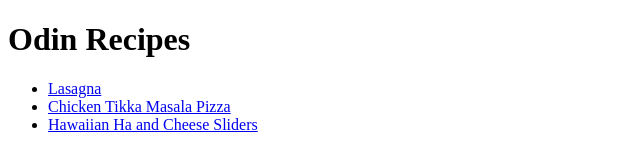
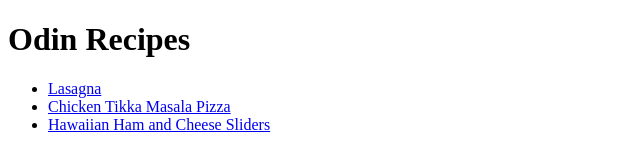
Before and after one commit to JerSincere/odin-recipes, a plain HTML site: page index.html in a window 1280 px wide. Shown: the full height of the page, 0-640 px from the left. Drawn offline with Linux system fonts and the light colour scheme.

Commit message:
Minor edit

```diff
--- a/index.html
+++ b/index.html
@@ -10,7 +10,7 @@
         <ul>
             <li><a href="recipes/lasagna.html" target="_blank">Lasagna</a></li>
             <li><a href="recipes/chicken-tikka-masala-pizza.html">Chicken Tikka Masala Pizza</a></li>
-            <li><a href="recipes/hawaiian-ham-and-cheese-sliders.html">Hawaiian Ha and Cheese Sliders</a></li>
+            <li><a href="recipes/hawaiian-ham-and-cheese-sliders.html">Hawaiian Ham and Cheese Sliders</a></li>
         </ul>
     </body>
 </html>
```
